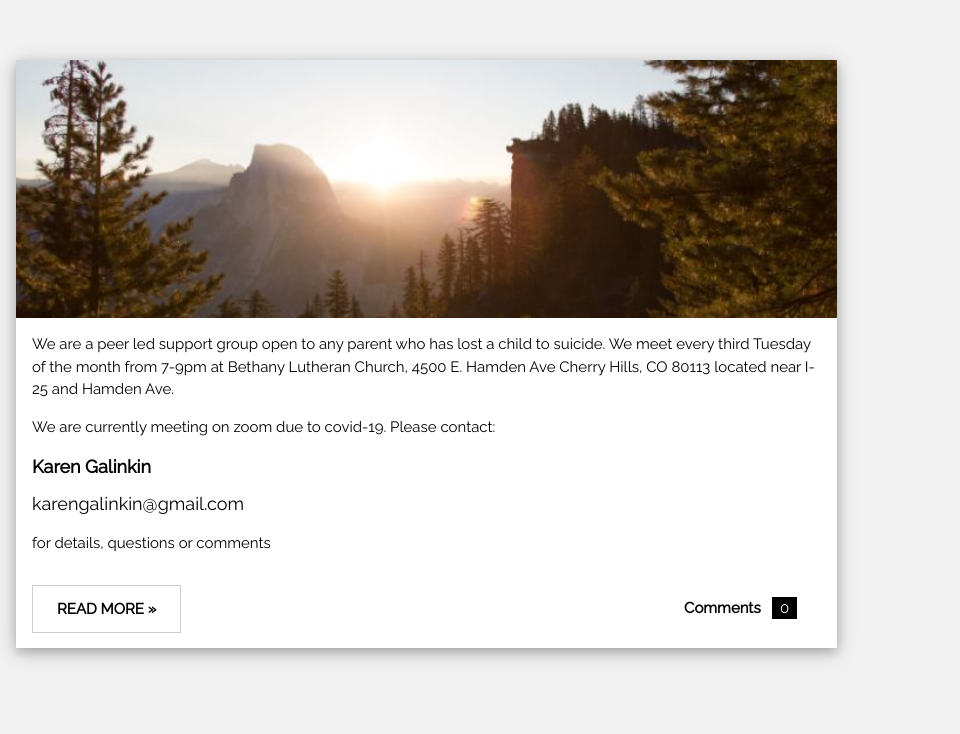
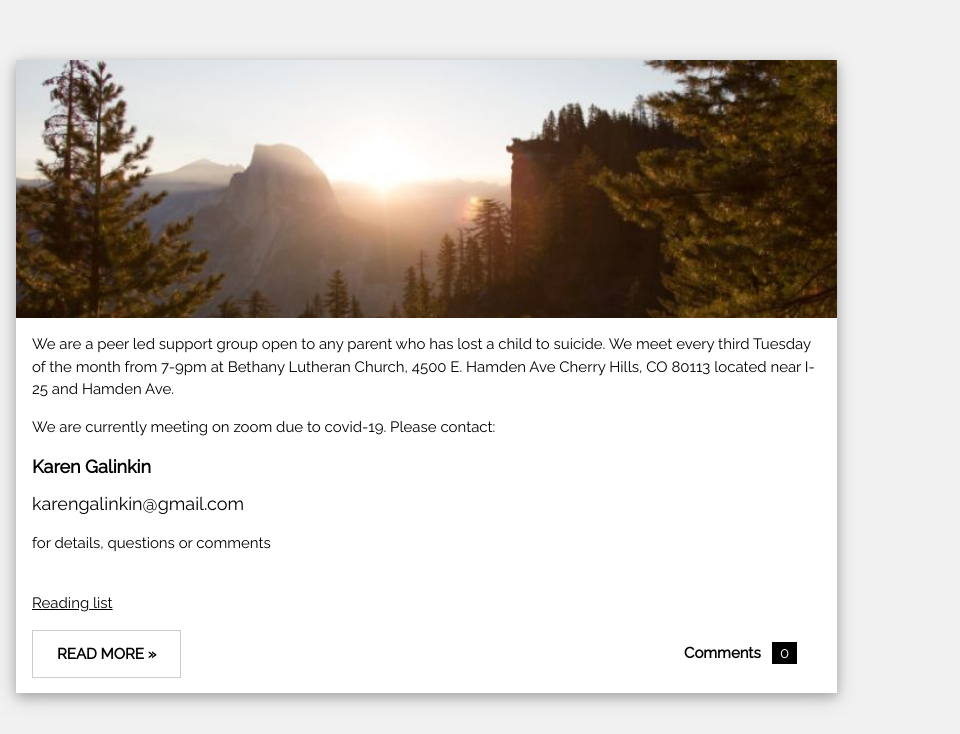
Before and after one commit to Pssl-Denver/website, a plain HTML site: page index.html in a window 1280 px wide. Shown: the part 137-871 px from the top of the page, without its empty margins (0-960 px from the left). Before the commit the page ends 826 px from the top, so only its background shows below. Drawn offline with nearby package versions, Linux system fonts and the light colour scheme.

Commit message:
added reading list

```diff
--- a/index.html
+++ b/index.html
@@ -79,6 +79,8 @@ and is wrapped around the whole page content, except for the footer in this exam
       <h5><b>Karen Galinkin</b></h5>
       <h5>karengalinkin@gmail.com</h5>
       <p>for details, questions or comments</p>
+      <br>
+      <a href="SuicideBooks.pdf" download>Reading list</a>
       <div class="w3-row">
         <div class="w3-col m8 s12">
           <p><button class="w3-button w3-padding-large w3-white w3-border" id="myBtn"><b>READ MORE »</b></button></p>
```
Also changed, not shown: 1 other file.
